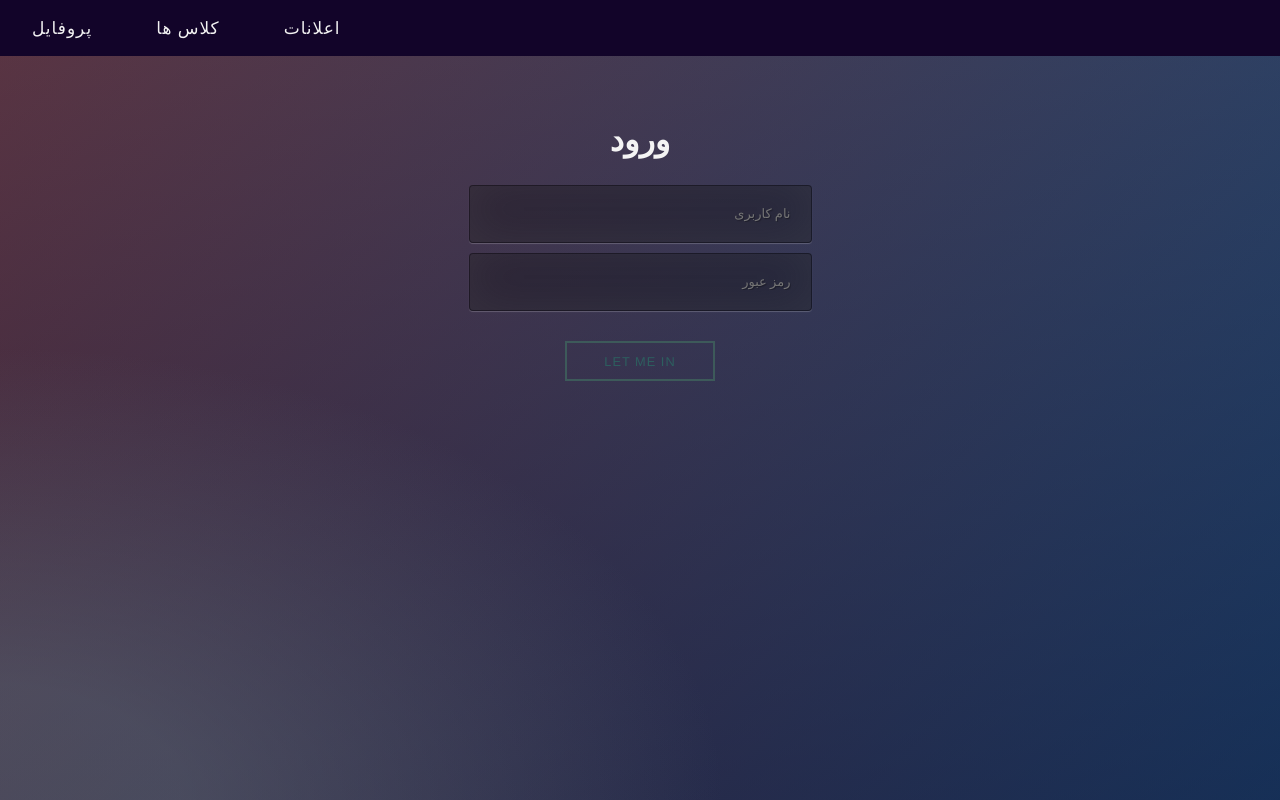
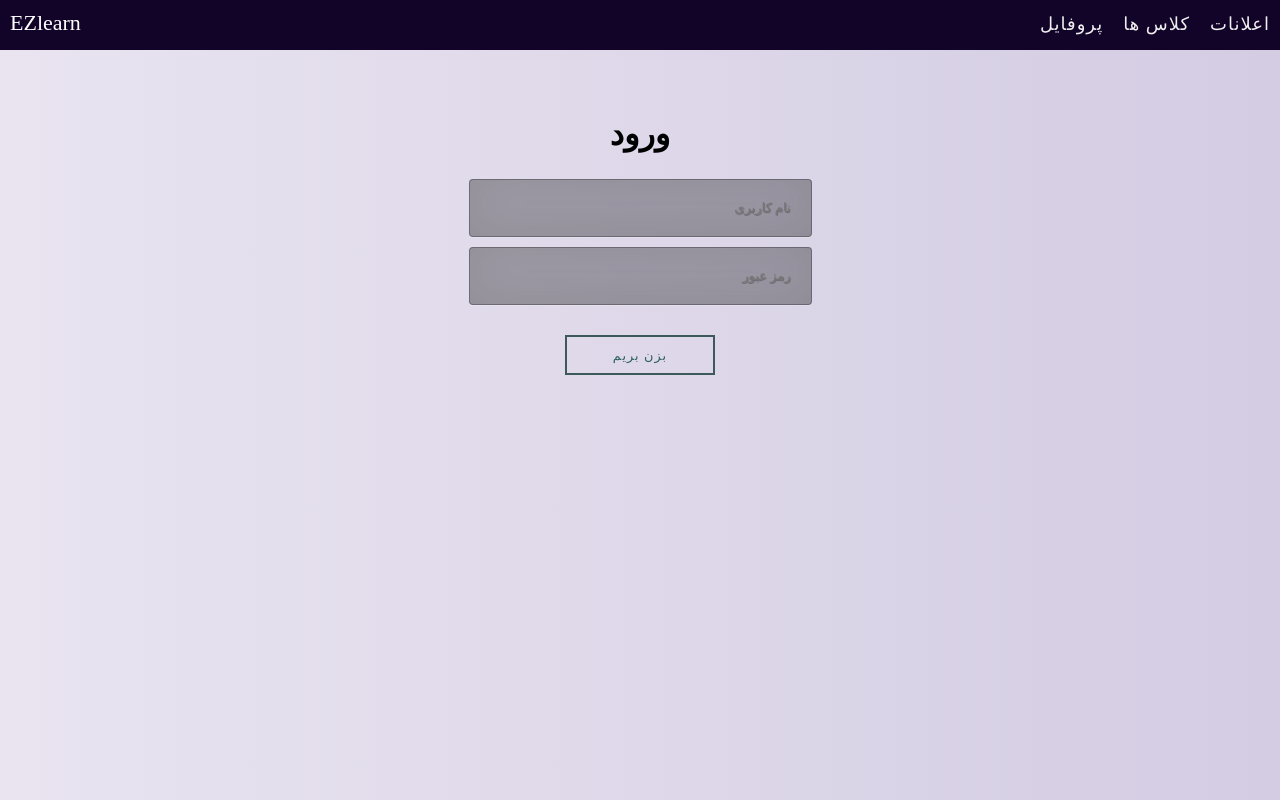
Before and after one commit to MTaghaddomi/Front-esh, a Vue app: page /#/login in a window 1280 px wide. Built offline with nearby package versions, Linux system fonts and the light colour scheme; a web font is replaced by a local one.

Commit message:
improvements

```diff
--- a/src/App.vue
+++ b/src/App.vue
@@ -10,10 +10,10 @@
   </div>
 </template>
 <script>
-import NavBar from "./components/NavBar.vue";
+import NavBar2 from "./components/NavBar2.vue";
 export default {
   components: {
-    navBar: NavBar
+    navBar: NavBar2
   }
 };
 </script>
@@ -33,62 +33,18 @@ body {
   width: 100%;
   height: 100%;
   font-family: "Baloo Bhaijaan", cursive;
-  background: #092756;
   background-attachment: fixed;
-  background: -moz-radial-gradient(
-      0% 100%,
-      ellipse cover,
-      rgba(104, 128, 138, 0.4) 10%,
-      rgba(138, 114, 76, 0) 40%
-    ),
-    -moz-linear-gradient(top, rgba(57, 173, 219, 0.25) 0%, rgba(42, 60, 87, 0.4)
-          100%),
-    -moz-linear-gradient(-45deg, #670d10 0%, #092756 100%);
-  background: -webkit-radial-gradient(
-      0% 100%,
-      ellipse cover,
-      rgba(104, 128, 138, 0.4) 10%,
-      rgba(138, 114, 76, 0) 40%
-    ),
-    -webkit-linear-gradient(top, rgba(57, 173, 219, 0.25) 0%, rgba(
-            42,
-            60,
-            87,
-            0.4
-          )
-          100%),
-    -webkit-linear-gradient(-45deg, #670d10 0%, #092756 100%);
-  background: -o-radial-gradient(
-      0% 100%,
-      ellipse cover,
-      rgba(104, 128, 138, 0.4) 10%,
-      rgba(138, 114, 76, 0) 40%
-    ),
-    -o-linear-gradient(top, rgba(57, 173, 219, 0.25) 0%, rgba(42, 60, 87, 0.4)
-          100%),
-    -o-linear-gradient(-45deg, #670d10 0%, #092756 100%);
-  background: -ms-radial-gradient(
-      0% 100%,
-      ellipse cover,
-      rgba(104, 128, 138, 0.4) 10%,
-      rgba(138, 114, 76, 0) 40%
-    ),
-    -ms-linear-gradient(top, rgba(57, 173, 219, 0.25) 0%, rgba(42, 60, 87, 0.4)
-          100%),
-    -ms-linear-gradient(-45deg, #670d10 0%, #092756 100%);
-  background: -webkit-radial-gradient(
-      0% 100%,
-      ellipse cover,
-      rgba(104, 128, 138, 0.4) 10%,
-      rgba(138, 114, 76, 0) 40%
-    ),
-    linear-gradient(
-      to bottom,
-      rgba(57, 173, 219, 0.25) 0%,
-      rgba(42, 60, 87, 0.4) 100%
-    ),
-    linear-gradient(135deg, #670d10 0%, #092756 100%);
-  filter: progid:DXImageTransform.Microsoft.gradient( startColorstr='#3E1D6D', endColorstr='#092756',GradientType=1 );
+  background: #d3cce3; /* fallback for old browsers */
+  background: -webkit-linear-gradient(
+    to right,
+    #e9e4f0,
+    #d3cce3
+  ); /* Chrome 10-25, Safari 5.1-6 */
+  background: linear-gradient(
+    to right,
+    #e9e4f0,
+    #d3cce3
+  ); /* W3C, IE 10+/ Edge, Firefox 16+, Chrome 26+, Opera 12+, Safari 7+ */
 }
 
 /* Position text in the middle of the page/image */
--- a/src/components/EditProfile.vue
+++ b/src/components/EditProfile.vue
@@ -225,7 +225,7 @@ input:focus {
 }
 .wrapper h1 {
   font-family: "Baloo Bhaijaan", cursive;
-  color: #f4f4f4;
+  color: black;
   letter-spacing: 0px;
   text-align: center;
   padding-top: 5px;
--- a/src/components/LoginBorder.vue
+++ b/src/components/LoginBorder.vue
@@ -31,7 +31,7 @@
 
       <div class="button" id="button-3" @click="postData">
         <div id="circle"></div>
-        <a href="#">Let Me In</a>
+        <a href="#">بزن بریم</a>
       </div>
     </form>
   </div>
@@ -129,8 +129,6 @@ input {
   text-shadow: 1px 1px 1px rgba(0, 0, 0, 0.3);
   border: 1px solid rgba(0, 0, 0, 0.3);
   border-radius: 4px;
-  box-shadow: inset 0 -5px 45px rgba(100, 100, 100, 0.2),
-    0 1px 1px rgba(255, 255, 255, 0.2);
   -webkit-transition: box-shadow 0.5s ease;
   -moz-transition: box-shadow 0.5s ease;
   -o-transition: box-shadow 0.5s ease;
@@ -151,7 +149,7 @@ input:focus {
 }
 .wrapper h1 {
   font-family: "Baloo Bhaijaan", cursive;
-  color: #f4f4f4;
+  color: black;
   text-align: center;
   padding-top: 5px;
   padding-bottom: 5px;
--- a/src/components/NavBar2.vue
+++ b/src/components/NavBar2.vue
@@ -15,9 +15,9 @@
     </div>
 
     <div class="nav-links">
-      <div @click="routeToprofile()">پروفایل</div>
-      <!--  <a @click="NavigateToClassrooms()">کلاس ها</a>
-      <a @click="NavigateToNotifications()">اعلانات</a>-->
+      <a @click="routeToprofile()">پروفایل</a>
+      <a @click="NavigateToClassrooms()">کلاس ها</a>
+      <a @click="NavigateToNotifications()">اعلانات</a>
     </div>
   </div>
 </template>
--- a/src/components/Profile.vue
+++ b/src/components/Profile.vue
@@ -130,7 +130,7 @@ export default {
 }
 .wrapper h1 {
   font-family: "Galada", cursive;
-  color: #f4f4f4;
+  color: black;
   letter-spacing: 8px;
   text-align: center;
   padding-top: 5px;
--- a/src/components/RegisterBorder.vue
+++ b/src/components/RegisterBorder.vue
@@ -181,7 +181,7 @@ input:focus {
 }
 .wrapper h1 {
   font-family: "Baloo Bhaijaan", cursive;
-  color: #f4f4f4;
+  color: black;
   letter-spacing: 0px;
   text-align: center;
   padding-top: 5px;
```
